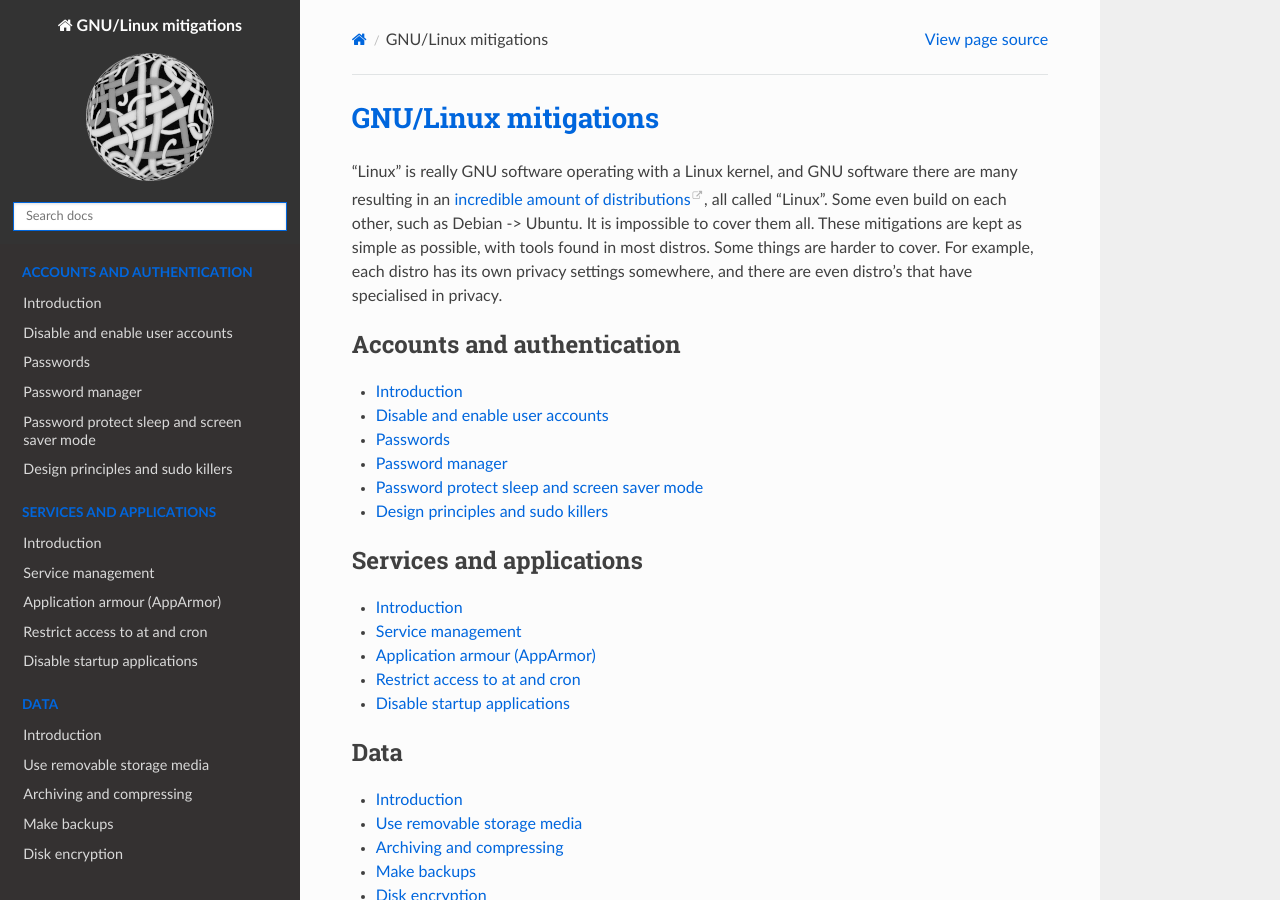
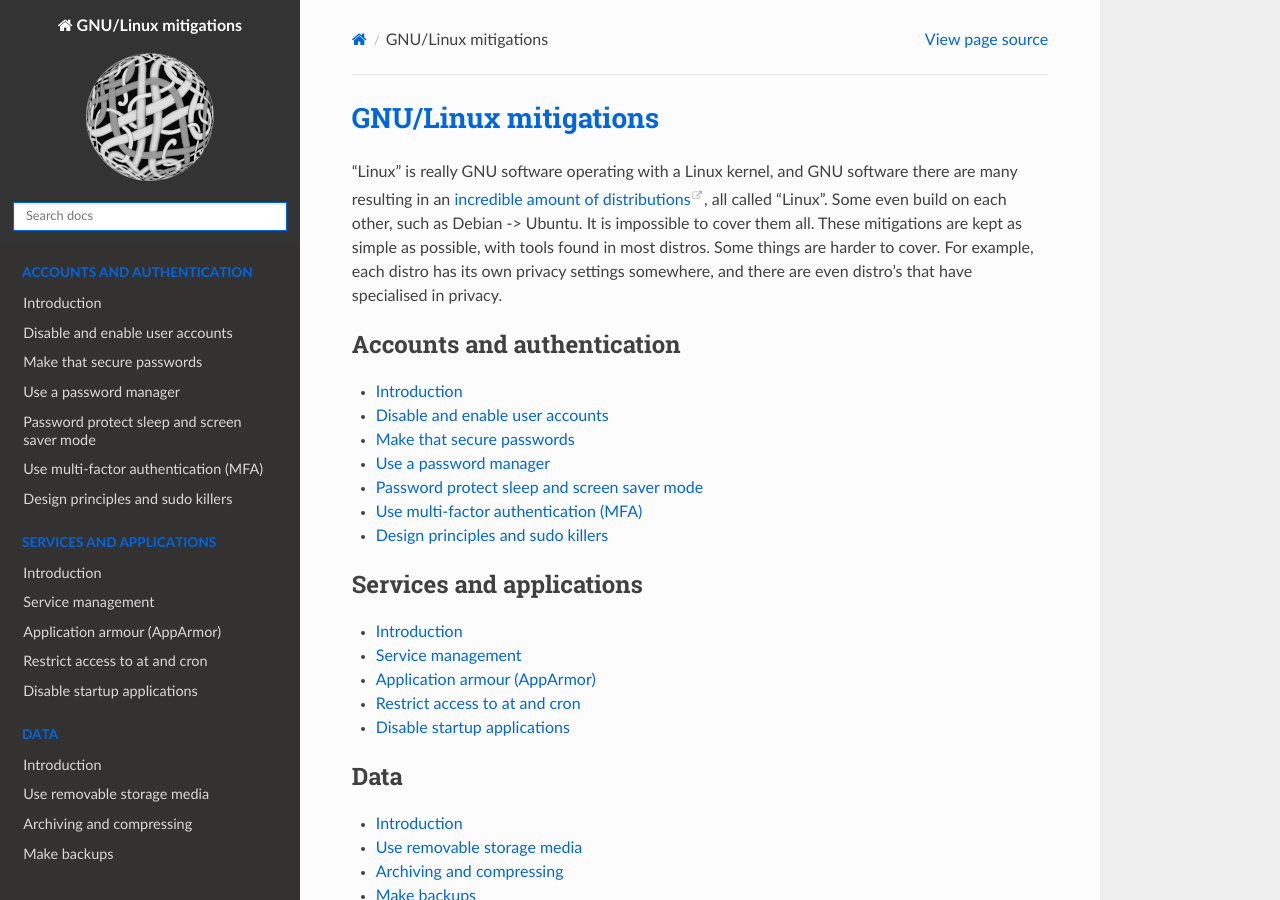
Before and after one commit to tymyrddin/blue-linux, a Sphinx documentation site: the page built from source/index.rst, in a window 1280 px wide and 900 px high. Built offline with Sphinx 7.4.7 and the Read the Docs theme 2.0.0, drawn with Linux system fonts in a browser that asks for light colours.

Commit message:
Version 0.1

```diff
--- a/source/docs/authentication/README.md
+++ b/source/docs/authentication/README.md
@@ -2,10 +2,10 @@
 
 * [Disable and enable user accounts](accounts.md)
 * [Password protect sleep and screen saver mode](resuming.md)
-* Make that [secure passwords](passwords.md)
-* Use a [password manager](password-manager.md)
+* [Make that secure passwords](passwords.md)
+* [Use a password manager](password-manager.md)
+* [Use multi-factor authentication (MFA)](mfa.md)
 * [Design principles and sudo killers](sudo-killers.md)
-* Use 2FA whenever possible.
 
 ## Related attack trees
 
--- /dev/null
+++ b/source/docs/authentication/mfa.md
@@ -0,0 +1,26 @@
+# Use multi-factor authentication (MFA)
+
+Many sites and applications offer two-factor authentication (2FA), also named multi-factor authentication (MFA).
+With 2FA enabled, logging into a website or application requires both a password and a unique code that is texted to
+your phone number or delivered via an authenticator app. You have to input this code in order to gain access to your
+account. Even if someone else has your password, they will not be able to break into your accounts if they can not get
+the code.
+
+When you use one of the authenticator apps included here, you bolster the password you know with the token,
+smartphone, or smartwatch that you have.
+
+Setting up MFA usually involves scanning a QR code on the site with your phone's authenticator app. Note that you can
+scan the code to more than one phone, if you want a backup.
+
+Authenticator apps generate time-based, one-time passcodes (TOTP or OTP), which are usually six digits that refresh
+every 30 seconds. Once you set up MFA, every time you want to log in to a site, you enter the code into the secured app
+or site's login page, and you’re in. The time limit means that if an adversary manages to get your one-time passcode,
+it won’t work for them after that 30 seconds.
+
+Something to look for when choosing one of these apps is whether it backs up the account info (encrypted, of course) in
+case you no longer have the phone you set everything up on. These all do (Google Authenticator does not).
+
+* [Authy](https://authy.com/)
+* [Duo Mobile](https://duo.com/product/multi-factor-authentication-mfa/)
+* [LastPass Authenticator](https://www.lastpass.com/solutions/authentication)
+* [Microsoft Authenticator](https://www.microsoft.com/en-gb/security/mobile-authenticator-app)
--- a/source/docs/authentication/password-manager.md
+++ b/source/docs/authentication/password-manager.md
@@ -1,4 +1,4 @@
-# Password manager
+# Use a password manager
 
 The majority of people use very weak passwords and reuse them on different websites. How are you supposed to use strong,
 unique passwords on all the websites you use? The solution is a password manager.
--- a/source/docs/authentication/passwords.md
+++ b/source/docs/authentication/passwords.md
@@ -1,4 +1,4 @@
-# Passwords
+# Make that secure passwords
 
 * Do not use a password you have used in the past.
 * Try to change the password at least every 3-6 months.
--- a/source/index.rst
+++ b/source/index.rst
@@ -18,6 +18,7 @@ there are even distro's that have specialised in privacy.
    docs/authentication/passwords.md
    docs/authentication/password-manager.md
    docs/authentication/resuming.md
+   docs/authentication/mfa.md
    docs/authentication/sudo-killers.md
 
 .. toctree::
```
